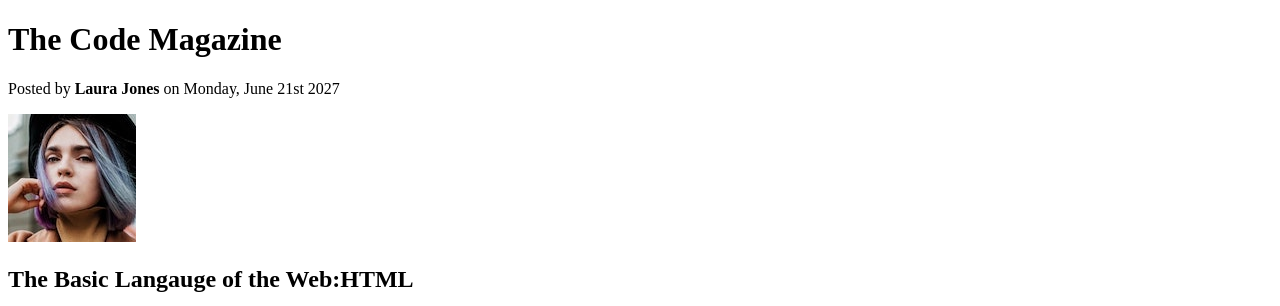
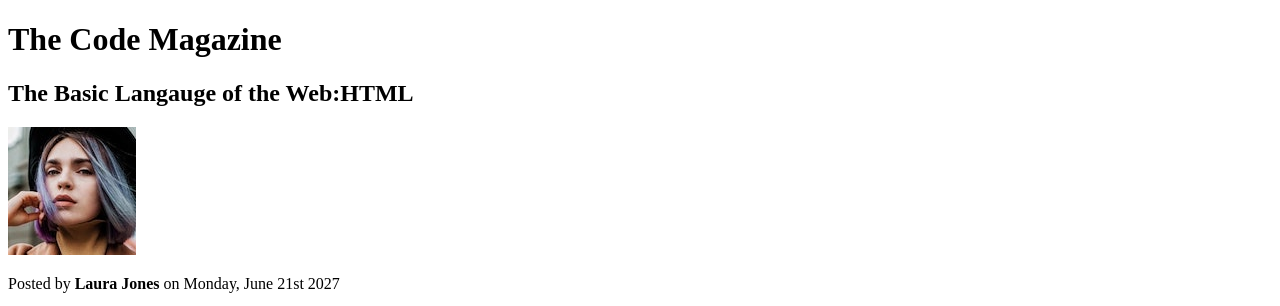
Before and after one commit to DoubleOWebDev/Blog-Site-Practice-, a plain HTML site: page index.html in a window 1280 px wide. Shown: the top 306 px of the page. Drawn offline with Linux system fonts and the light colour scheme; grey boxes are pictures that could not be loaded; some icons are missing; files whose address does not match are found by name.

Commit message:
Added images

```diff
--- a/index.html
+++ b/index.html
@@ -11,12 +11,15 @@
 <body>
 
     <h1><i class="fa-sharp fa-solid fa-book"></i> The Code Magazine </h1>
+
+    <h2>The Basic Langauge of the Web:HTML</h2>
+    <img src="https://raw.githubusercontent.com/DoubleOWebDev/Blog-Site-Practice-/main/laura-jones.jpg" alt="">
     <p>
         Posted by <b>Laura Jones</b> on Monday, June 21st 2027
     </p>
-    <img src="C:\Users\Osasuyi\OneDrive\Desktop\Web Development Folder\Osasuyis Portfolio\Blog-Site-Practice-\laura-jones.jpg" alt="">
-    <h2>The Basic Langauge of the Web:HTML</h2>
+
     <img src="https://images.unsplash.com/photo-1526374965328-7f61d4dc18c5?ixlib=rb-4.0.3&ixid=MnwxMjA3fDB8MHxwaG90by1wYWdlfHx8fGVufDB8fHx8&auto=format&fit=crop&w=870&q=80" alt="">
+
     <p>
         All modern websites and web applications are built using three fundamental technologies:HTML,CSS and JavaScript. These are the languages of the web.
     </p>
```
